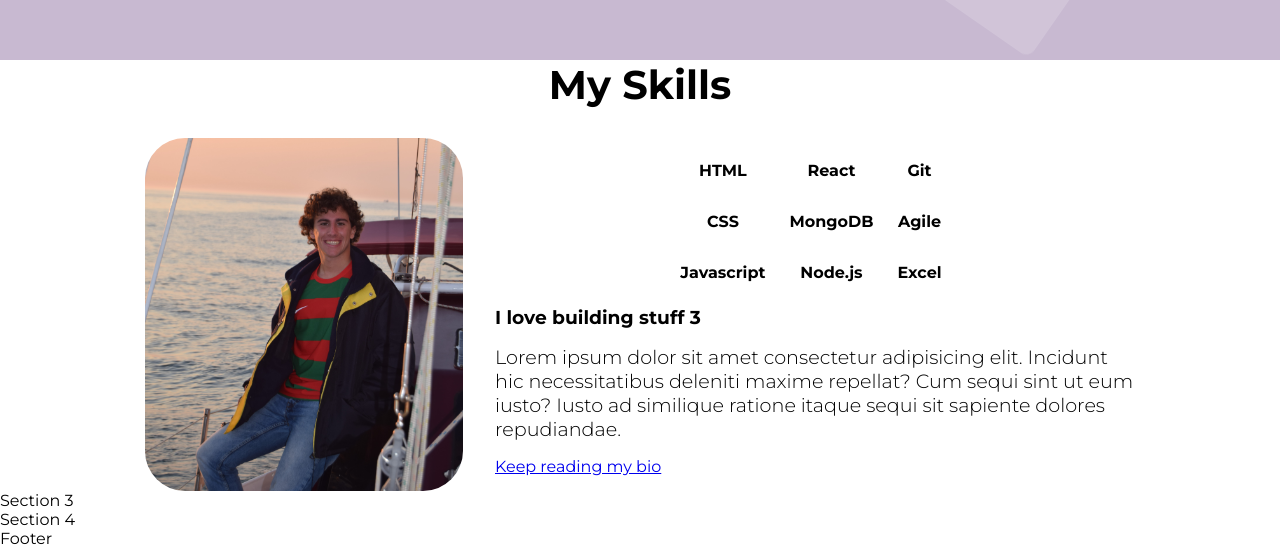
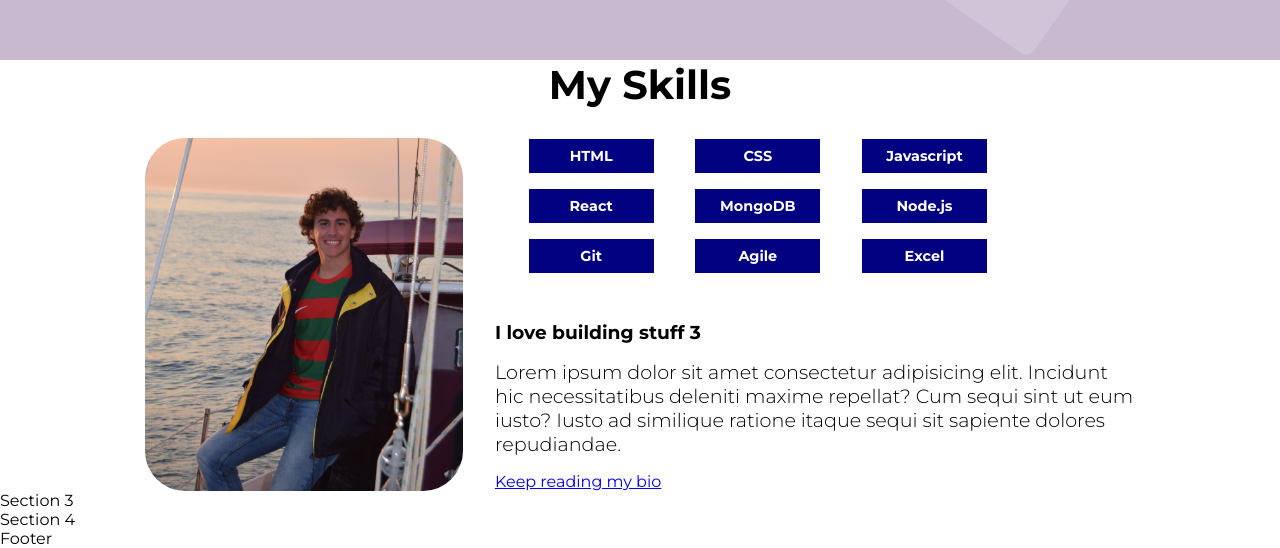
Before and after one commit to paulocaetano96/portfolio-client, a React (Vite) app: page / in a window 1280 px wide. Shown: the part 740-1288 px from the top of the page. Built offline with nearby package versions, Linux system fonts and the light colour scheme.

Commit message:
skills squares update

```diff
--- a/src/pages/Home.jsx
+++ b/src/pages/Home.jsx
@@ -62,19 +62,17 @@ function Home() {
           <div className="skills-text-container">
             <div className="skills-squares-area">
               <ul>
-                <li>HTML</li>
-                <li>CSS</li>
-                <li>Javascript</li>
-              </ul>
-              <ul>
-                <li>React</li>
-                <li>MongoDB</li>
-                <li>Node.js</li>
-              </ul>
-              <ul>
-                <li>Git</li>
-                <li>Agile</li>
-                <li>Excel</li>
+                <li aria-label="Markup">HTML</li>
+                <li aria-label="Styling">CSS</li>
+                <li aria-label="Scripting">Javascript</li>
+
+                <li aria-label="Frontend">React</li>
+                <li aria-label="Database">MongoDB</li>
+                <li aria-label="Backend">Node.js</li>
+
+                <li aria-label="Version Control">Git</li>
+                <li aria-label="Methodology">Agile</li>
+                <li aria-label="Spreadsheets">Excel</li>
               </ul>
             </div>
             <div className="text-area">
--- a/src/styles/home.css
+++ b/src/styles/home.css
@@ -136,6 +136,119 @@
   border: none;
   border-radius: 40px;
 }
+
+.skills-text-container {
+  display: flex;
+  flex-direction: column;
+  max-width: 50vw;
+  flex: 1;
+  min-height: 100%;
+}
+
+.skills-squares-area ul {
+  display: flex;
+  align-content: flex-start;
+  flex-wrap: wrap;
+  max-width: 500px;
+}
+
+.skills-squares-area li {
+  display: flex;
+  justify-content: center;
+  list-style-type: none;
+  font-weight: bold;
+  color: white;
+  padding: 0.5rem;
+  margin-bottom: 1rem;
+  background-color: navy;
+  position: relative;
+  /* 20% because i want 5 items per row */
+  min-width: 25%;
+  font-size: 0.9rem;
+  margin-right: 0.5rem;
+}
+
+.skills-squares-area li:hover::after {
+  content: attr(aria-label);
+  position: absolute;
+  bottom: -30px;
+  left: 50%;
+  transform: translateX(-50%);
+  min-width: 100px;
+  height: 30px;
+  color: white;
+  text-align: center;
+
+  line-height: 30px;
+  border-radius: 5px;
+  white-space: nowrap;
+  padding: 0.2rem;
+  z-index: 1;
+  animation: square-fadein 1s linear forwards;
+}
+@keyframes square-fadein {
+  0% {
+    opacity: 0;
+  }
+  50% {
+    opacity: 1;
+  }
+}
+
+.skills-squares-area li[aria-label="Markup"]:hover::after {
+  background-color: blue;
+}
+
+.skills-squares-area li[aria-label="Styling"]:hover::after {
+  background-color: rgb(228, 161, 172);
+}
+
+.skills-squares-area li[aria-label="Scripting"]:hover::after {
+  background-color: green;
+}
+
+.skills-squares-area li[aria-label="Frontend"]:hover::after {
+  background-color: orange;
+}
+
+.skills-squares-area li[aria-label="Database"]:hover::after {
+  background-color: rgb(96, 193, 74);
+}
+
+.skills-squares-area li[aria-label="Backend"]:hover::after {
+  background-color: black;
+}
+
+.skills-squares-area li[aria-label="Version Control"]:hover::after {
+  background-color: olive;
+  padding: 0 0.5rem;
+}
+
+.skills-squares-area li[aria-label="Methodology"]:hover::after {
+  background-color: red;
+  padding: 0 0.5rem;
+}
+
+.skills-squares-area li[aria-label="Spreadsheets"]:hover::after {
+  background-color: #d3b085;
+  padding: 0 0.5rem;
+}
+
+#title-small-bio {
+  padding-bottom: 1rem;
+}
+
+#small-text-bio {
+  display: block;
+  padding-bottom: 1rem;
+  font-size: 1.2rem;
+  font-weight: 300;
+  word-wrap: break-word;
+}
+
+/* -------- END of SKILLS section ------------ */
+
+/* -----!!!!!!!!!!!!!!!!!!---- MEDIA QUERIES ----!!!!!!!!!!-------- */
 /* grow up to 200px x 218px */
 @media (min-width: 235px) and (max-width: 373px) {
   .myImage {
@@ -164,7 +277,7 @@
 }
 
 /* turns flex-direction row, image to the side,  shrinks then grow to 207px x 224px */
-@media (min-width: 780px) and (max-width: 2000px) {
+@media (min-width: 780px) and (max-width: 5000px) {
   .myImage-container {
     width: 40%;
     max-width: 350px;
@@ -178,59 +291,14 @@
     justify-content: space-evenly;
     align-items: center;
   }
-}
-
-.skills-text-container {
-  display: flex;
-  flex-direction: column;
-  max-width: 50vw;
-  flex: 1;
-  min-height: 100%;
-  align-items: flex-start;
-}
 
   .skills-squares-area {
     display: flex;
-  flex-direction: row;
-  align-self: flex-start;
+    align-items: flex-start;
+    margin-left: 0;
+    margin-bottom: 2rem;
   }
 
   .skills-squares-area li {
-  display: flex;
-  justify-content: center;
-  list-style-type: none;
-  font-weight: bold;
-  padding: 0.5rem 0.5rem 0.5rem 0.5rem;
-  margin-bottom: 1rem;
-  margin-right: 0.5rem;
   }
-
-.skills-squares-area li:hover {
 }
-/* .skills {
-  display: flex;
-  flex-direction: flex-start;
-}
-
-.skills li {
-  background-color: red;
-  display: flex;
-  justify-content: center;
-  list-style-type: none;
-  padding: 0.5rem 0.5rem 0.5rem 0.5rem;
-  margin-bottom: 10px;
-} */
-
-#title-small-bio {
-  padding-bottom: 1rem;
-}
-
-#small-text-bio {
-  display: block;
-  padding-bottom: 1rem;
-  font-size: 1.2rem;
-  font-weight: 300;
-  word-wrap: break-word;
-}
-
-/* -------- END of SKILLS section ------------ */
```
Lines whose indentation alone changed are shown as unchanged.
